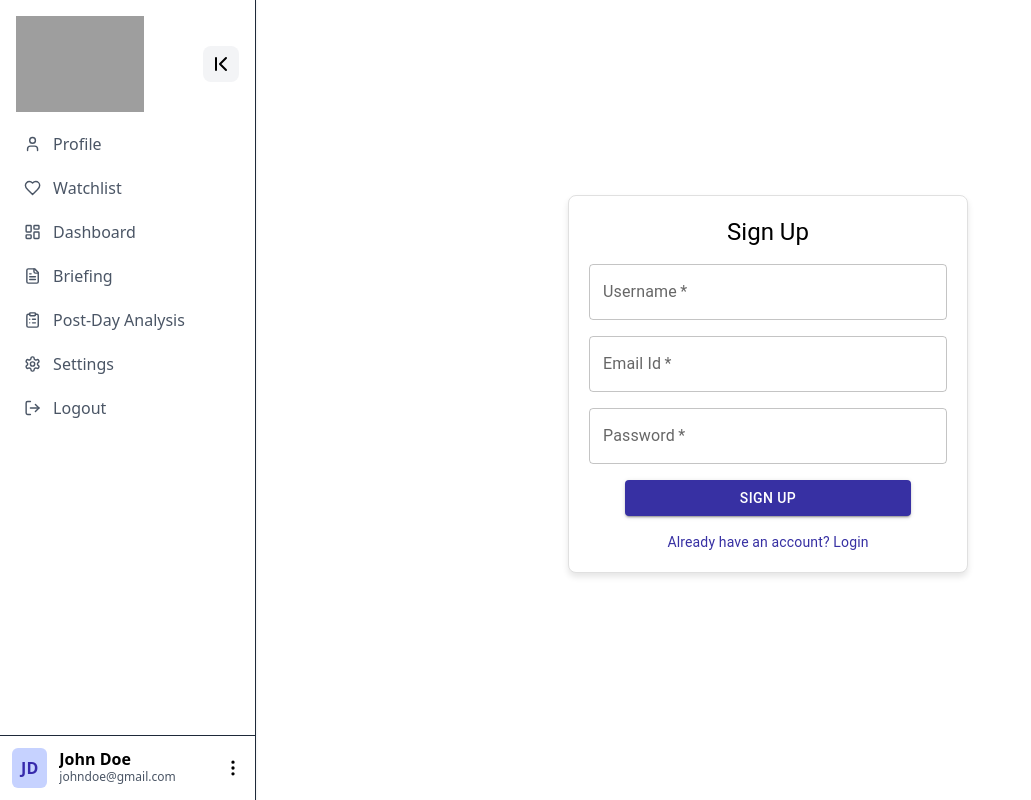
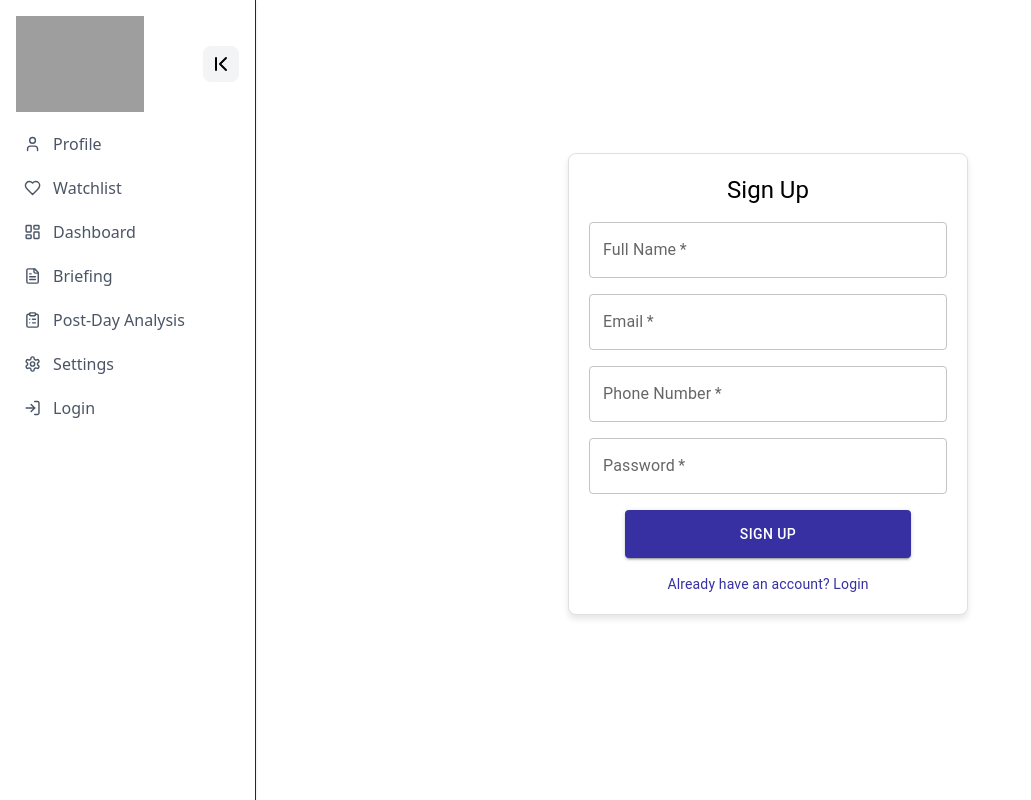
Before and after one commit to AnmolChauhan1234/NivestorAI, a React (Vite) app in the folder client/: page /signup in a window 1280 px wide. Shown: the whole page, without its empty margins (0-1031 px from the left). Built offline with nearby package versions, Linux system fonts and the light colour scheme; grey boxes are pictures that could not be loaded.

Commit message:
Refactor authentication flow to use session storage and improve user feedback on login and signup

```diff
--- a/client/src/components/Dashboard.jsx
+++ b/client/src/components/Dashboard.jsx
@@ -31,9 +31,10 @@ function Dashboard() {
   const [message, setMessage] = useState("");
   const [chatResponse, setChatResponse] = useState("");
 
+  //ai here.
   useEffect(() => {
-    const token = localStorage.getItem("token");
-    fetch("http://localhost:8000/api/suggestions/", {
+    const token = sessionStorage.getItem("token");
+    fetch("http://localhost:8000/api/market/stocks/", {
       headers: { Authorization: `Token ${token}` },
     })
       .then((res) => res.json())
--- a/client/src/components/Login.jsx
+++ b/client/src/components/Login.jsx
@@ -19,6 +19,7 @@ const FormContainer = styled("form")(({ theme }) => ({
 
 function Login() {
   const [formData, setFormData] = useState({ email: "", password: "" });
+
   const [isLoading, setIsLoading] = useState(false);
   const navigate = useNavigate();
 
@@ -29,16 +30,34 @@ function Login() {
   const handleSubmit = async (e) => {
     e.preventDefault();
     setIsLoading(true);
-    const response = await fetch("http://localhost:8000/auth/login/", {
-      method: "POST",
-      headers: { "Content-Type": "application/json" },
-      body: JSON.stringify(formData),
-    });
+
+    //calling the api for response
+    const response = await fetch(
+      "http://localhost:8000/api/auth/login/",
+      {
+        method: "POST",
+        headers: { "Content-Type": "application/json" },
+        body: JSON.stringify({
+          email: formData.email,
+          password: formData.password,
+        }),
+      }
+    );
+
+    //getting response.
     const data = await response.json();
     setIsLoading(false);
-    if (data.key) {
-      localStorage.setItem("token", data.key);
-      navigate("/profile");
+    if (data.access_token) {
+      //set token to session storage
+      sessionStorage.setItem("token", data.access_token);
+
+      //alert the message.
+      alert(data.message);
+
+       // Redirect after 2 seconds
+      setTimeout(() => navigate("/profile"), 2000);
+    } else{
+      alert("Invalid Credentails.");
     }
   };
 
--- a/client/src/components/Sidebar.jsx
+++ b/client/src/components/Sidebar.jsx
@@ -20,8 +20,8 @@ const SidebarContext = createContext();
 export default function Sidebar({ children, onToggle }) {
   const [expanded, setExpanded] = useState(true);
   const navigate = useNavigate();
-  // const token = localStorage.getItem("token");
-  let token = true;
+  const token = sessionStorage.getItem("token");
+  // let token = true;
   const userName = token ? "John Doe" : "";
   const initials = userName
     ? userName
@@ -37,6 +37,29 @@ export default function Sidebar({ children, onToggle }) {
     setExpanded((curr) => !curr);
     if (onToggle) onToggle(!expanded);
   };
+
+  const handleLogout = async () => {
+    //calling api
+    try {
+
+      const response = await fetch(`${import.meta.env.VITE_API_URL}/auth/logout`);
+
+      const data = await response.json();
+
+      if(response.ok){
+        sessionStorage.removeItem("token");
+        alert(data.message);
+        setTimeout( () => {
+          navigate("/login");
+        }, 2000);
+      } else {
+        alert('Could not logout');
+      }
+
+    } catch (error) {
+      console.log(error)
+    }
+  }
 
   return (
     <>
@@ -104,10 +127,7 @@ export default function Sidebar({ children, onToggle }) {
                 <SidebarItem
                   icon={<LogOut size={20} />}
                   text="Logout"
-                  onClick={() => {
-                    localStorage.removeItem("token");
-                    navigate("/");
-                  }}
+                  onClick={handleLogout}
                 />
               ) : (
                 <SidebarItem icon={<LogIn size={20} />} text="Login" to="/" />
@@ -201,10 +221,7 @@ export default function Sidebar({ children, onToggle }) {
                   <SidebarItem
                     icon={<LogOut size={20} />}
                     text="Logout"
-                    onClick={() => {
-                      localStorage.removeItem("token");
-                      navigate("/");
-                    }}
+                    onClick={handleLogout}
                   />
                 ) : (
                   <SidebarItem icon={<LogIn size={20} />} text="Login" to="/" />
--- a/client/src/components/Signup.jsx
+++ b/client/src/components/Signup.jsx
@@ -1,6 +1,6 @@
 import React, { useState } from "react";
 import { styled } from "@mui/material/styles";
-import { TextField, Button, Typography } from "@mui/material";
+import { TextField, Button, Typography, Alert } from "@mui/material";
 import { useNavigate } from "react-router-dom";
 
 const FormContainer = styled("form")(({ theme }) => ({
@@ -19,11 +19,14 @@ const FormContainer = styled("form")(({ theme }) => ({
 
 function Signup() {
   const [formData, setFormData] = useState({
-    username: "",
+    full_name: "",
     email: "",
+    phone_number: "",
     password: "",
   });
   const [isLoading, setIsLoading] = useState(false);
+  const [error, setError] = useState(null);
+  const [success, setSuccess] = useState(false);
   const navigate = useNavigate();
 
   const handleChange = (e) => {
@@ -33,10 +36,43 @@ function Signup() {
   const handleSubmit = async (e) => {
     e.preventDefault();
     setIsLoading(true);
-    setTimeout(() => {
+    setError(null);
+
+    try {
+      const response = await fetch("http://localhost:8000/api/auth/register/", {
+        method: "POST",
+        headers: {
+          "Content-Type": "application/json",
+        },
+        body: JSON.stringify({
+          full_name: formData.full_name,
+          email: formData.email,
+          phone_number: formData.phone_number,
+          password: formData.password,
+
+        }),
+        credentials: "include", // Important for cookies
+      });
+
+      const data = await response.json();
+
+      if (!response.ok) {
+        throw new Error(
+          data.message ||
+            data.email?.[0] ||
+            data.password?.[0] ||
+            "Registration failed"
+        );
+      }
+
+      setSuccess(true);
+      // Redirect after 2 seconds
+      setTimeout(() => navigate("/"), 2000);
+    } catch (err) {
+      setError(err.message);
+    } finally {
       setIsLoading(false);
-      navigate("/");
-    }, 1000);
+    }
   };
 
   return (
@@ -46,13 +82,24 @@ function Signup() {
           Sign Up
         </Typography>
 
+        {error && (
+          <Alert severity="error" sx={{ mb: 2 }}>
+            {error}
+          </Alert>
+        )}
+
+        {success && (
+          <Alert severity="success" sx={{ mb: 2 }}>
+            Registration successful! Redirecting...
+          </Alert>
+        )}
+
         <TextField
-          label="Username"
+          label="Full Name"
           type="text"
-          name="username"
-          value={formData.username}
+          name="full_name"
+          value={formData.full_name}
           onChange={handleChange}
-          placeholder="username ..."
           variant="outlined"
           fullWidth
           required
@@ -65,12 +112,28 @@ function Signup() {
         />
 
         <TextField
-          label="Email Id"
+          label="Email"
           type="email"
           name="email"
           value={formData.email}
           onChange={handleChange}
-          placeholder="email here ..."
+          variant="outlined"
+          fullWidth
+          required
+          sx={{
+            "& .MuiOutlinedInput-root": {
+              "&:hover fieldset": { borderColor: "#FFB300" },
+              "&.Mui-focused fieldset": { borderColor: "#FFB300" },
+            },
+          }}
+        />
+
+        <TextField
+          label="Phone Number"
+          type="tel"
+          name="phone_number"
+          value={formData.phone_number}
+          onChange={handleChange}
           variant="outlined"
           fullWidth
           required
@@ -88,7 +151,6 @@ function Signup() {
           name="password"
           value={formData.password}
           onChange={handleChange}
-          placeholder="password ..."
           variant="outlined"
           fullWidth
           required
@@ -106,9 +168,10 @@ function Signup() {
           disabled={isLoading}
           sx={{
             backgroundColor: isLoading ? "#FFB300" : "#3730a3",
-            "&:hover": { backgroundColor: "#c7d2fe", color: "#3730a3" },
+            "&:hover": { backgroundColor: "#4f46e5" },
             width: "80%",
             margin: "0 auto",
+            py: 1.5,
           }}
         >
           {isLoading ? "Signing up..." : "Sign Up"}
@@ -120,7 +183,7 @@ function Signup() {
           sx={{
             color: "#3730a3",
             cursor: "pointer",
-            "&:hover": { color: "#c7d2fe" },
+            "&:hover": { color: "#5b5fc7" },
           }}
           onClick={() => navigate("/")}
         >
```
